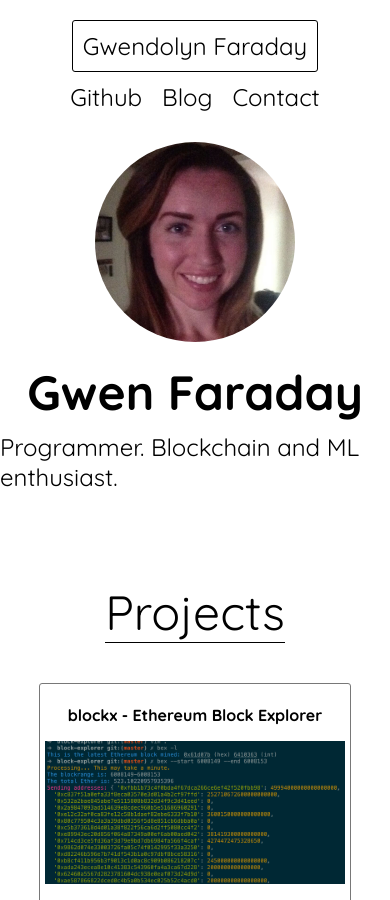
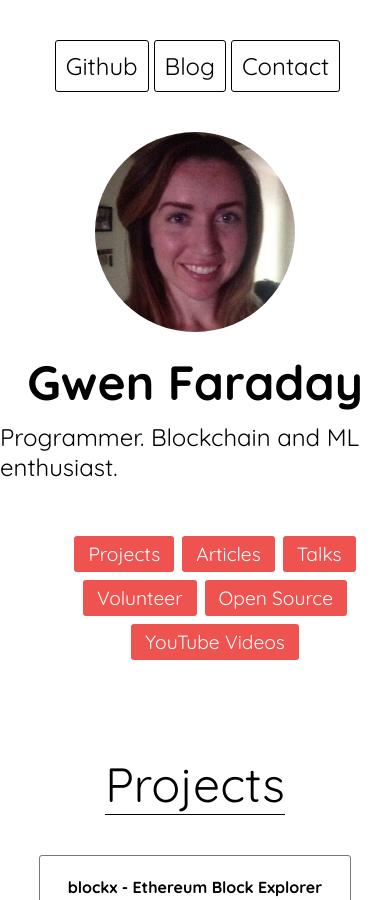
Before and after one commit to gwenf/gwenf.github.io, a plain HTML site: page index.html in a window 390 px wide. Shown: the top 900 px of the page. Drawn offline with Linux system fonts and the light colour scheme.

Commit message:
adding gamification section and section menu

```diff
--- /dev/null
+++ b/gamification.html
@@ -0,0 +1,48 @@
+<!DOCTYPE html>
+<html>
+<head>
+	<link rel="apple-touch-icon" sizes="180x180" href="images/apple-touch-icon.png">
+	<link rel="icon" type="image/png" sizes="32x32" href="images/favicon-32x32.png">
+	<link rel="icon" type="image/png" sizes="16x16" href="images/favicon-16x16.png">
+	<link rel="manifest" href="manifest.json">
+	<link rel="mask-icon" href="images/safari-pinned-tab.svg" color="#5bbad5">
+	<meta name="theme-color" content="#ffffff">
+
+	<title>Gwen Faraday</title>
+	<link rel="stylesheet" href="https://maxcdn.bootstrapcdn.com/font-awesome/4.7.0/css/font-awesome.min.css">
+	<link rel="stylesheet" href="styles.css">
+</head>
+<body>
+
+<nav>
+	<a class='nav-logo' href='index.html'>Gwendolyn Faraday</a>
+	<div class="top-nav-links">
+		<a href='https://github.com/gwenf'>Github</a>
+		<a href='http://gwenfaraday.com/learningcode/'>Blog</a>
+		<a href='contact.html'>Contact</a>
+	</div>
+</nav>
+
+<header>
+	<h1>Gamification Talk Resources</h1>
+</header>
+
+<section class="main-section">
+  <h2>Gamification Frameworks</h2>
+  <p><a href="https://octalysisgroup.com/">Octalysis</a></p>
+  <p>Bartle's Four Player Types - <a href="https://en.wikipedia.org/wiki/Bartle_Test">Article</a>, <a href="https://www.youtube.com/watch?v=yxpW2ltDNow">Video</a></p>
+</section>
+
+<section class="main-section">
+	<h2>Books</h2>
+  <h3>Practical:</h3>
+
+  <h3>Theory:</h3>
+</section>
+
+<section class="main-section">
+	<h2>Articles</h2>
+</section>
+
+</body>
+</html>
--- a/index.html
+++ b/index.html
@@ -16,7 +16,7 @@
 
 <nav>
 	<a class='nav-logo' href='#'>Gwendolyn Faraday</a>
-	<div>
+	<div class="top-nav-links">
 		<a href='https://github.com/gwenf'>Github</a>
 		<a href='http://gwenfaraday.com/learningcode/'>Blog</a>
 		<a href='contact.html'>Contact</a>
@@ -28,11 +28,21 @@
 	<img src="images/gwen-profile.png">
 	<h1>Gwen Faraday</h1>
 	<p>Programmer. Blockchain and ML enthusiast.</p>
-	<!-- <p class="header-p">Check out some of my work and get in touch.</p> -->
 </header>
 
+<div class="section-menu">
+	<ul>
+		<li><a href="#projects">Projects</a></li>
+		<li><a href="#articles">Articles</a></li>
+		<li><a href="#talks">Talks</a></li>
+		<li><a href="#volunteer">Volunteer</a></li>
+		<li><a href="#opensource">Open Source</a></li>
+		<li><a href="#youtube">YouTube Videos</a></li>
+	</ul>
+</div>
+
 <!-- projects -->
-<section>
+<section id="projects">
 	<h2>Projects</h2>
 	<div class="cards">
 		<a class="card" href="http://playame.co">
@@ -64,7 +74,7 @@
 </section>
 
 <!-- articles -->
-<section class="articles-section">
+<section class="articles-section" id="articles">
 	<!-- TODO: truncate these lists -->
 	<h2>Articles</h2>
 	<p><a href="https://medium.freecodecamp.org/the-best-resources-i-used-to-teach-myself-machine-learning-part-1-292232d167">Resources I Used to Teach Myself Machine Learning</a></p>
@@ -79,9 +89,10 @@
 
 <!-- talks -->
 <!--TODO: add in quotes from what people have said about my talks-->
-<section class="talks-section">
+<section class="talks-section" id="talks">
 	<h2>Talks</h2>
 	<h3>Conferences:</h3>
+	<p><span class="bold-text">NDC Minnesota:</span> <a href="#">Game On! Gamifying Your Apps for Fun and Profit</a> - <a href="gamification.html">Resources</a></p>
 	<p><span class="bold-text">NDC Sydney:</span> <a href="https://ndc-london.com/speaker/gwendolyn-faraday/">Why Vue.js is Taking Over the World</a></p>
 	<p><span class="bold-text">NDC London:</span> <a href="https://ndc-london.com/speaker/gwendolyn-faraday/">React Native</a></p>
 	<p><span class="bold-text">Prarie Code:</span> <a href="https://prairiecode.amegala.com/speakers#speaker_307">Programming Paradigms and React Native</a></p>
@@ -103,7 +114,7 @@
 </section>
 
 <!--volunteer and community-->
-<section class="volunteer-section">
+<section class="volunteer-section" id="volunteer">
 	<h2>Volunteer</h2>
 	<p>Organizer of Indianapolis Blockchain Developers
 		<a href="https://www.meetup.com/Indianapolis-Blockchain-Developers/">
@@ -124,7 +135,7 @@
 </section>
 
 <!--open source contributions-->
-<section class="opensource-section">
+<section class="opensource-section" id="opensource">
 	<h2>Open Source</h2>
 	<p>
 		<a href="https://www.fcc-alumni.com/">freeCodeCamp Alumni</a> Web App -
@@ -136,9 +147,11 @@
 </section>
 
 <!--youtube videos-->
-<section class="youtube-section">
+<section class="youtube-section" id="youtube">
 	<h2>Youtube Videos</h2>
-	<p>coming soon...</p>
+	<p>
+		<a href="https://www.youtube.com/watch?v=4deVCNJq3qc">Learn Vue.js - Full Course for Beginners - 2019</a>
+	</p>
 	<!--filter function-->
 </section>
 
--- a/styles.css
+++ b/styles.css
@@ -26,9 +26,15 @@ nav {
 	font-size: 24px;
 }
 @media (max-width: 620px) {
+	.nav-logo {
+		display: none;
+	}
 	nav {
 		flex-direction: column;
 		align-items: center;
+	}
+	.top-nav-links {
+		margin: 20px 0;
 	}
 }
 nav div {
@@ -37,6 +43,15 @@ nav div {
 }
 nav a {
 	padding: 10px;
+	border: 1px solid #000;
+	border-radius: 3px;
+}
+.top-nav-links a {
+	margin-left: 5px;
+}
+.top-nav-links a:hover {
+	background: #eee;
+	text-decoration: none;
 }
 .nav-logo {
 	border: 1px solid #000;
@@ -117,7 +132,7 @@ a.card:hover {
 .bold-text {
 	font-weight: 700;
 }
-.talks-section p, .articles-section p, .volunteer-section p, .opensource-section p {
+.talks-section p, .articles-section p, .volunteer-section p, .opensource-section p, .youtube-section p, .main-section {
 	font-size: 1.5rem;
 }
 .talks-section h2, .articles-section h2 {
@@ -147,3 +162,31 @@ footer a:hover {
 .contact-information {
 	font-size: 1.5rem;
 }
+
+.section-menu ul {
+	display: flex;
+	justify-content: center;
+	flex-wrap: wrap;
+	margin-top: 50px;
+	list-style: none;
+}
+
+.section-menu li {
+	padding: 6px 14px;
+	margin: 4px;
+	background: #ef5350;
+	border-radius: 3px;
+	font-size: 1.2rem;
+}
+
+.section-menu li a {
+	color: #fff;
+}
+
+.section-menu li a:hover {
+	text-decoration: none;
+}
+
+.section-menu li:hover {
+	background: #ec3c39;
+}
```
Also changed, not shown: contact.html (+2 -2 lines).
